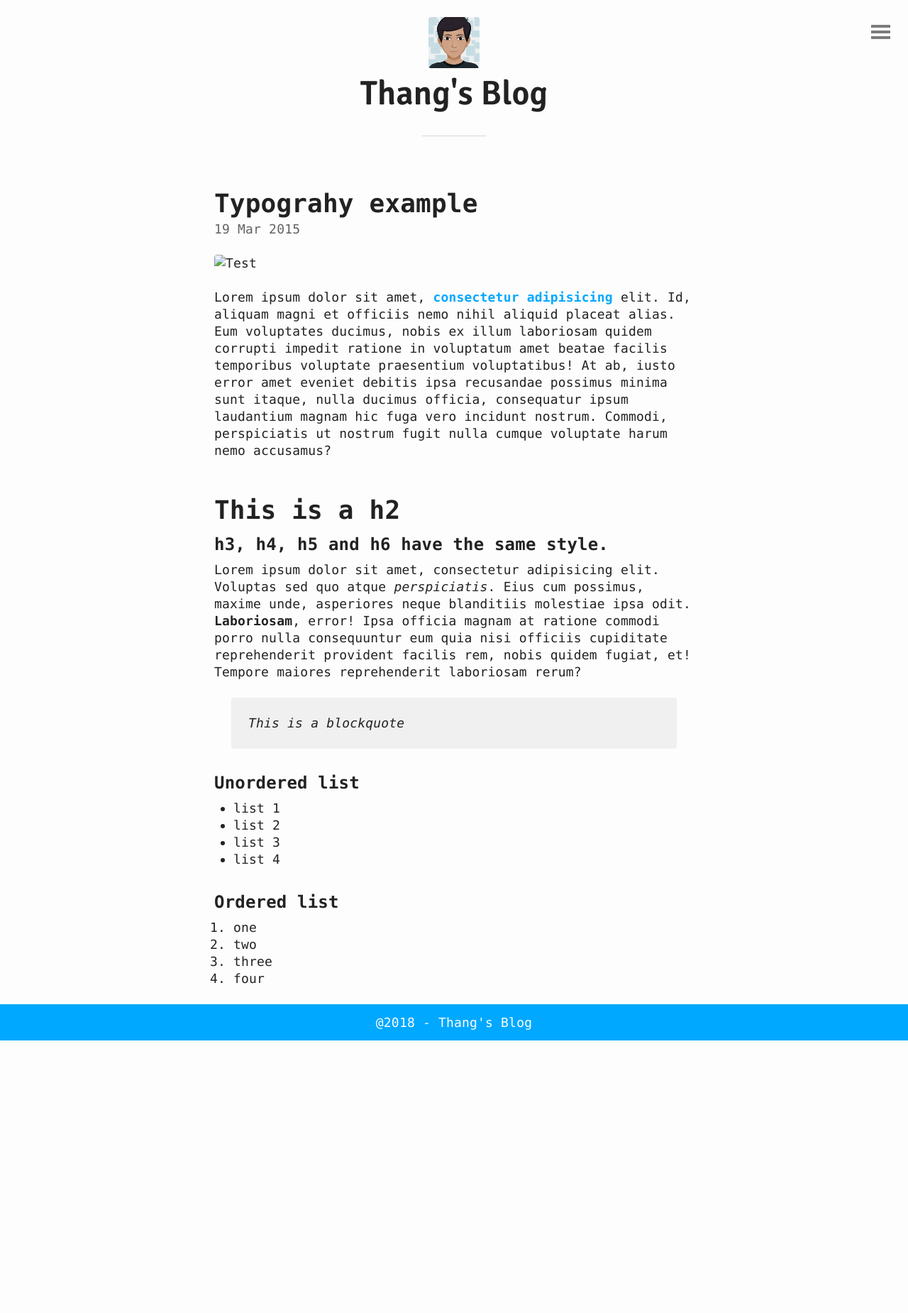
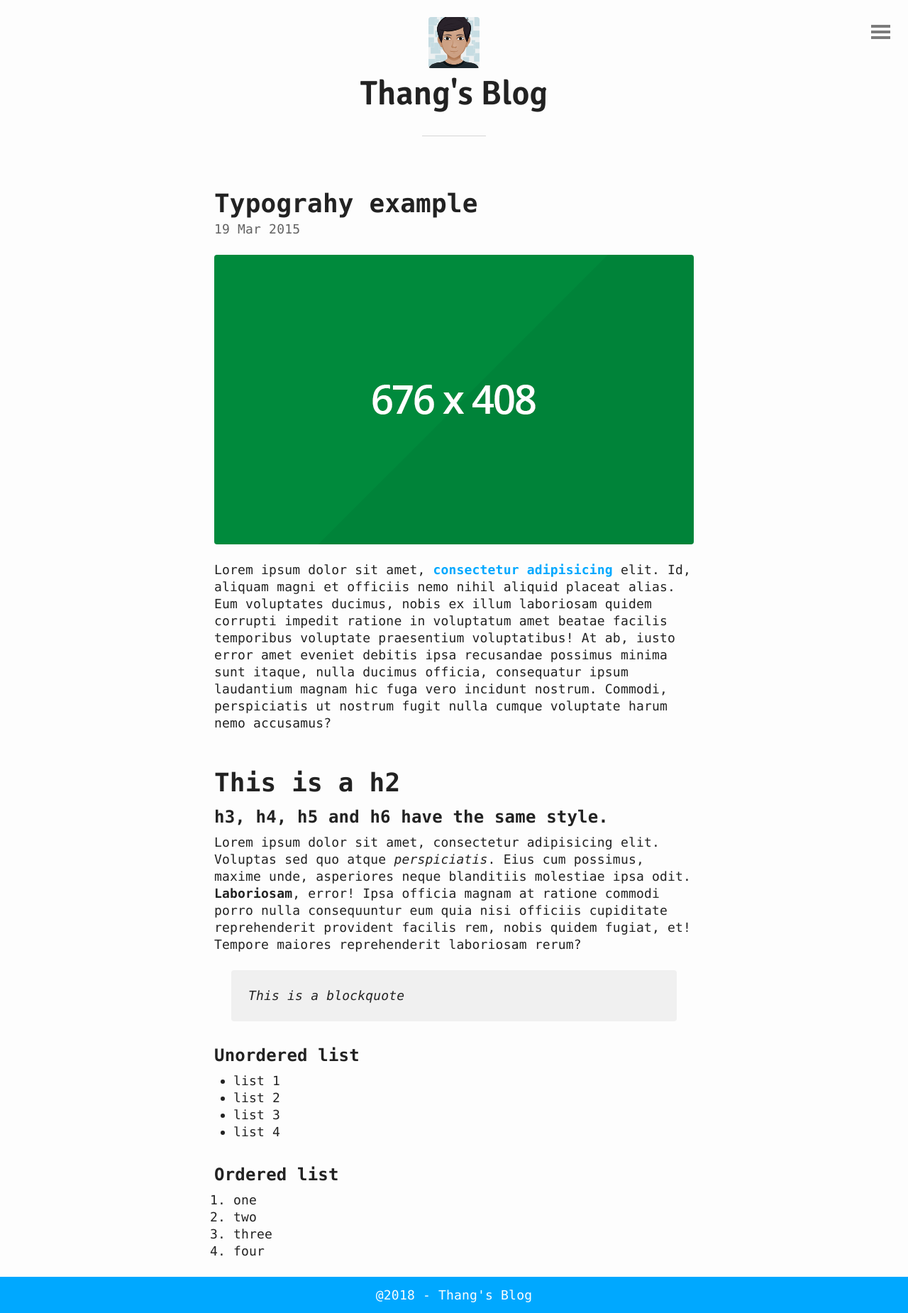
Before and after one commit to benthunder/benthunder.github.io, a Jekyll site: the page built from _posts/2015-03-19-typography.md, in a window 1280 px wide. Shown: the whole page at 71% size. Built offline with Jekyll 4.4.1, drawn with Linux system fonts in a browser that asks for light colours; before the commit the page ends 1466 px from its top, so only the background shows below that.

Commit message:
Fix Image Typoraphy

```diff
--- a/_posts/2015-03-19-typography.md
+++ b/_posts/2015-03-19-typography.md
@@ -1,7 +1,7 @@
 ---
 title: Typograhy example
 ---
-![Test](/emerald/img/img-test.png "Test")
+![Test](/img/img-test.png "Test")
 Lorem ipsum dolor sit amet, [consectetur adipisicing](http://www.example.com) elit. Id, aliquam magni et officiis nemo nihil aliquid placeat alias. Eum voluptates ducimus, nobis ex illum laboriosam quidem corrupti impedit ratione in voluptatum amet beatae facilis temporibus voluptate praesentium voluptatibus! At ab, iusto error amet eveniet debitis ipsa recusandae possimus minima sunt itaque, nulla ducimus officia, consequatur ipsum laudantium magnam hic fuga vero incidunt nostrum. Commodi, perspiciatis ut nostrum fugit nulla cumque voluptate harum nemo accusamus?
 
 ## This is a h2
```
